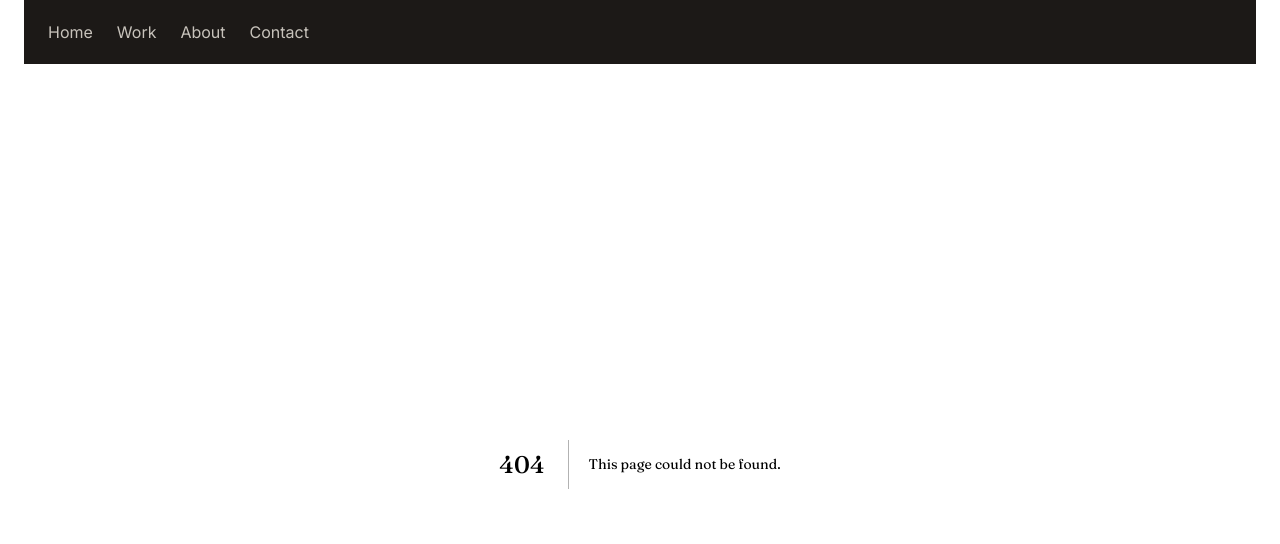
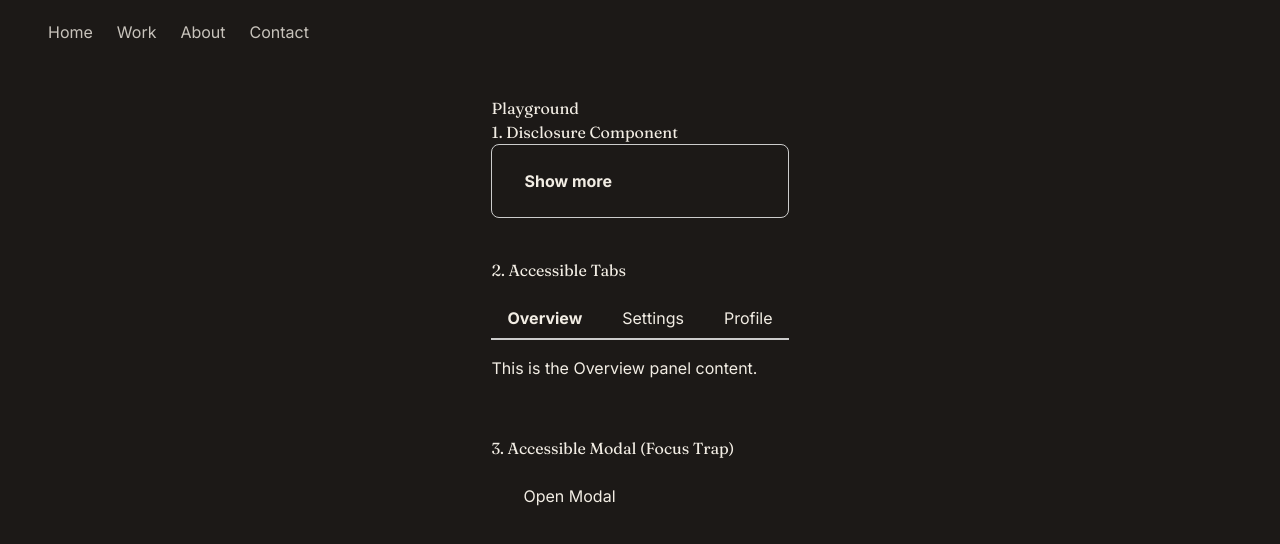
Before and after one commit to im-shahzad/portfolio-capstone, a Next.js app: page /playground in a window 1280 px wide. Before the commit this address had no page. Shown: the top 544 px of the page. Built offline with nearby package versions, Linux system fonts and the light colour scheme.

Commit message:
add more pages

```diff
--- /dev/null
+++ b/app/playground/page.tsx
@@ -0,0 +1,37 @@
+// import Disclosure from '@/components/playground/Disclosure';
+
+// export default function PlaygroundPage() {
+//   return (
+//     <div style={{ padding: '2rem' }}>
+//       <h1>Playground</h1>
+//       <Disclosure />
+//     </div>
+//   );
+// }
+
+import Disclosure from '@/components/playground/Disclosure';
+import Tabs from '@/components/playground/Tabs';
+import Modal from '@/components/playground/Modal';
+
+export default function PlaygroundPage() {
+  return (
+    <div style={{ padding: '2rem', maxWidth: '800px', margin: '0 auto' }}>
+      <h1>Playground</h1>
+
+      <section style={{ marginBottom: '2.5rem' }}>
+        <h2>1. Disclosure Component</h2>
+        <Disclosure />
+      </section>
+
+      <section style={{ marginBottom: '2.5rem' }}>
+        <h2>2. Accessible Tabs</h2>
+        <Tabs />
+      </section>
+
+      <section style={{ marginBottom: '2.5rem' }}>
+        <h2>3. Accessible Modal (Focus Trap)</h2>
+        <Modal />
+      </section>
+    </div>
+  );
+}
--- /dev/null
+++ b/components/playground/Disclosure.tsx
@@ -0,0 +1,29 @@
+'use client';
+import { useState } from 'react';
+export default function Disclosure() {
+  // 1. Memory (State) initialized to false (closed)
+  const [isOpen, setIsOpen] = useState(false);
+  return (
+    <div style={{ padding: '1rem', border: '1px solid #ccc', borderRadius: '8px' }}>
+      {/* 2. Semantic button that flips the current state */}
+      <button
+        onClick={() => setIsOpen((prev) => !prev)}
+        aria-expanded={isOpen}
+        style={{
+          padding: '0.5rem 1rem',
+          cursor: 'pointer',
+          fontWeight: 'bold',
+        }}
+      >
+        {isOpen ? 'Show less' : 'Show more'}
+      </button>
+      {/* 3. Conditional content that only exists in the DOM when open */}
+      {isOpen && (
+        <p style={{ marginTop: '0.75rem', color: '#444' }}>
+          This content only renders on the page when the state is set to open.
+          When closed, it is completely removed from the DOM.
+        </p>
+      )}
+    </div>
+  );
+}
--- /dev/null
+++ b/components/playground/Modal.tsx
@@ -0,0 +1,140 @@
+'use client';
+
+import { useState, useRef, useEffect, KeyboardEvent } from 'react';
+
+export default function Modal() {
+  const [isOpen, setIsOpen] = useState(false);
+
+  const modalRef = useRef<HTMLDivElement>(null);
+  const triggerRef = useRef<HTMLElement | null>(null);
+
+  useEffect(() => {
+    if (!isOpen) return;
+
+    // 1. Save the element that was focused right before opening
+    triggerRef.current = document.activeElement as HTMLElement;
+
+    // 2. Move focus INTO the modal (focus the dialog container or first element)
+    // Small timeout ensures the DOM node is rendered and interactive
+    const timer = setTimeout(() => {
+      const focusable = getFocusableElements();
+      if (focusable.length > 0) {
+        focusable[0].focus();
+      } else {
+        modalRef.current?.focus();
+      }
+    }, 0);
+
+    // 3. Close on Escape key press
+    const handleGlobalKeyDown = (e: globalThis.KeyboardEvent) => {
+      if (e.key === 'Escape') {
+        closeModal();
+      }
+    };
+
+    window.addEventListener('keydown', handleGlobalKeyDown);
+
+    return () => {
+      clearTimeout(timer);
+      window.removeEventListener('keydown', handleGlobalKeyDown);
+    };
+  }, [isOpen]);
+
+  const closeModal = () => {
+    setIsOpen(false);
+    // 4. Return focus back to the trigger button that opened the modal
+    triggerRef.current?.focus();
+  };
+
+  // Helper to retrieve all standard interactive/focusable elements in the modal
+  const getFocusableElements = (): HTMLElement[] => {
+    if (!modalRef.current) return [];
+    const selector = 'button, [href], input, select, textarea, [tabindex]:not([tabindex="-1"])';
+    return Array.from(modalRef.current.querySelectorAll<HTMLElement>(selector));
+  };
+
+  // 5. Focus Trap implementation
+  const handleKeyDown = (e: KeyboardEvent<HTMLDivElement>) => {
+    if (e.key !== 'Tab') return;
+
+    const focusable = getFocusableElements();
+    if (focusable.length === 0) return;
+
+    const firstElement = focusable[0];
+    const lastElement = focusable[focusable.length - 1];
+
+    if (e.shiftKey) {
+      // Shift + Tab: If on the FIRST focusable element, wrap around to the LAST
+      if (document.activeElement === firstElement) {
+        e.preventDefault();
+        lastElement.focus();
+      }
+    } else {
+      // Tab: If on the LAST focusable element, wrap around to the FIRST
+      if (document.activeElement === lastElement) {
+        e.preventDefault();
+        firstElement.focus();
+      }
+    }
+  };
+
+  return (
+    <div style={{ padding: '1rem' }}>
+      <button
+        onClick={() => setIsOpen(true)}
+        style={{ padding: '0.5rem 1rem', cursor: 'pointer' }}
+      >
+        Open Modal
+      </button>
+
+      {isOpen && (
+        // Backdrop
+        <div
+          style={{
+            position: 'fixed',
+            inset: 0,
+            backgroundColor: 'rgba(0,0,0,0.5)',
+            display: 'flex',
+            alignItems: 'center',
+            justifyContent: 'center',
+            zIndex: 1000,
+          }}
+        >
+          {/* Dialog Container */}
+          <div
+            ref={modalRef}
+            role="dialog"
+            aria-modal="true"
+            aria-labelledby="modal-title"
+            onKeyDown={handleKeyDown}
+            tabIndex={-1}
+            style={{
+              backgroundColor: '#fff',
+              padding: '1.5rem',
+              borderRadius: '8px',
+              maxWidth: '400px',
+              width: '100%',
+              boxShadow: '0 4px 6px rgba(0,0,0,0.1)',
+            }}
+          >
+            <h2 id="modal-title" style={{ marginTop: 0 }}>
+              Accessible Dialog
+            </h2>
+            <p>
+              Focus is currently trapped inside this dialog. Try pressing Tab or Shift+Tab to verify it cycles only within this panel.
+            </p>
+
+            <div style={{ display: 'flex', gap: '0.5rem', marginTop: '1rem', justifyContent: 'flex-end' }}>
+              <button onClick={() => alert('Confirmed!')} style={{ padding: '0.4rem 0.8rem' }}>
+                Confirm
+              </button>
+              <button onClick={closeModal} style={{ padding: '0.4rem 0.8rem' }}>
+                Close
+              </button>
+            </div>
+          </div>
+        </div>
+      )}
+    </div>
+  );
+}
--- /dev/null
+++ b/components/playground/Tabs.tsx
@@ -0,0 +1,100 @@
+'use client';
+
+import { useState, useRef, KeyboardEvent } from 'react';
+
+interface TabData {
+  id: string;
+  label: string;
+  content: string;
+}
+
+const TABS: TabData[] = [
+  { id: 'tab-1', label: 'Overview', content: 'This is the Overview panel content.' },
+  { id: 'tab-2', label: 'Settings', content: 'Manage your settings and preferences here.' },
+  { id: 'tab-3', label: 'Profile', content: 'View and edit your personal profile information.' },
+];
+
+export default function Tabs() {
+  const [activeIndex, setActiveIndex] = useState(0);
+
+  // Store an array of DOM references for each tab button
+  const buttonRefs = useRef<(HTMLButtonElement | null)[]>([]);
+
+  const handleKeyDown = (e: KeyboardEvent<HTMLDivElement>) => {
+    if (e.key !== 'ArrowRight' && e.key !== 'ArrowLeft') return;
+
+    e.preventDefault(); // Prevent default scroll behavior
+    let nextIndex = activeIndex;
+
+    if (e.key === 'ArrowRight') {
+      // Move right, wrapping back to index 0 at the end
+      nextIndex = (activeIndex + 1) % TABS.length;
+    } else if (e.key === 'ArrowLeft') {
+      // Move left, wrapping back to the last index at the start
+      nextIndex = (activeIndex - 1 + TABS.length) % TABS.length;
+    }
+
+    setActiveIndex(nextIndex);
+
+    // Explicitly move DOM focus to the newly active tab button
+    buttonRefs.current[nextIndex]?.focus();
+  };
+
+  return (
+    <div style={{ maxWidth: '600px', margin: '1rem 0' }}>
+      {/* 1. Tablist Container */}
+      <div
+        role="tablist"
+        aria-label="Sample Tabs"
+        onKeyDown={handleKeyDown}
+        style={{ display: 'flex', gap: '0.5rem', borderBottom: '2px solid #ccc' }}
+      >
+        {TABS.map((tab, index) => {
+          const isSelected = index === activeIndex;
+          return (
+            <button
+              key={tab.id}
+              ref={(el) => { buttonRefs.current[index] = el; }}
+              role="tab"
+              aria-selected={isSelected}
+              aria-controls={`panel-${tab.id}`}
+              id={`tab-${tab.id}`}
+              tabIndex={isSelected ? 0 : -1} // Roving tabIndex
+              onClick={() => setActiveIndex(index)}
+              style={{
+                padding: '0.5rem 1rem',
+                cursor: 'pointer',
+                fontWeight: isSelected ? 'bold' : 'normal',
+                borderBottom: isSelected ? '3px solid #0066cc' : 'none',
+                background: 'none',
+                border: 'none',
+                outline: 'none',
+              }}
+            >
+              {tab.label}
+            </button>
+          );
+        })}
+      </div>
+
+      {/* 2. Active Tab Panel */}
+      {TABS.map((tab, index) => {
+        const isSelected = index === activeIndex;
+        if (!isSelected) return null;
+
+        return (
+          <div
+            key={tab.id}
+            id={`panel-${tab.id}`}
+            role="tabpanel"
+            aria-labelledby={`tab-${tab.id}`}
+            tabIndex={0}
+            style={{ padding: '1rem 0' }}
+          >
+            <p>{tab.content}</p>
+          </div>
+        );
+      })}
+    </div>
+  );
+}
```
